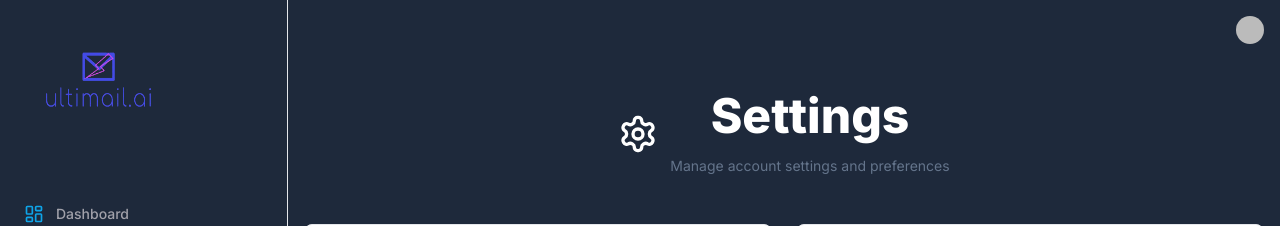
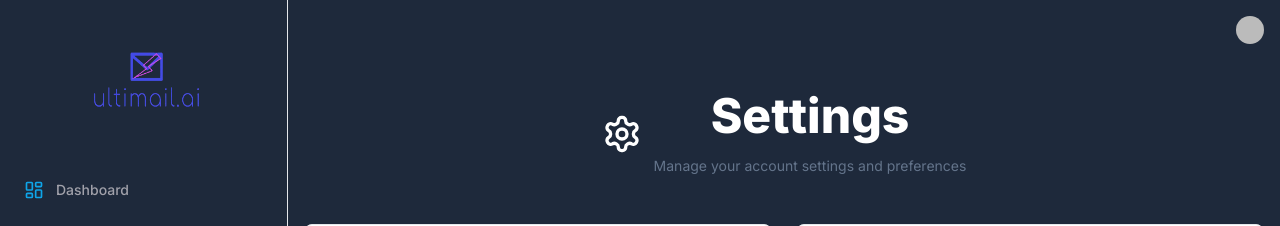
Before and after one commit to prajyot004/ai-sassy, a Next.js app: page /settings in a window 1280 px wide. Shown: the top 226 px of the page. Built offline with nearby package versions, Linux system fonts and the light colour scheme; no server answers; the database is empty; sample sign-in values are in the browser's storage; some icons are missing.

Commit message:
heading and logo alignment

```diff
--- a/app/(dashboard)/(routes)/conversation/ConversionClient.tsx
+++ b/app/(dashboard)/(routes)/conversation/ConversionClient.tsx
@@ -169,7 +169,7 @@ const ConversationPage = ({ userSubscription }: ConversionPageProps) => {
             icon={Mail}
             iconColor="text-purple-600"
             bgColor="bg-white"
-            titleClass="text-black"
+            titleClass="text-black flex justify-start"
           />
           <Form {...form}>
             <form onSubmit={form.handleSubmit(onSubmit)} className="space-y-6">
--- a/app/(dashboard)/(routes)/email-history/EmailHistoryClient.tsx
+++ b/app/(dashboard)/(routes)/email-history/EmailHistoryClient.tsx
@@ -2,7 +2,7 @@
 
 import { useState } from "react";
 import { Heading } from "@/components/heading";
-import { Mail, Trash2 } from "lucide-react";
+import { Mail, Trash2, Loader2 } from "lucide-react";
 import { Card } from "@/components/ui/card";
 import { Button } from "@/components/ui/button";
 import axios from "axios";
@@ -27,10 +27,12 @@ interface EmailHistoryClientProps {
 
 export const EmailHistoryClient = ({ initialEmails }: EmailHistoryClientProps) => {
   const [emails, setEmails] = useState<EmailHistoryEntry[]>(initialEmails);
+  const [deletingId, setDeletingId] = useState<string | null>(null);
   const router = useRouter();
 
   const handleDelete = async (id: string) => {
     try {
+      setDeletingId(id);
       await axios.delete(`/api/email-history/${id}`);
       setEmails(emails.filter(email => email.id !== id));
       toast.success("Email deleted successfully");
@@ -38,6 +40,8 @@ export const EmailHistoryClient = ({ initialEmails }: EmailHistoryClientProps) =
     } catch (error) {
       console.error("Delete error:", error);
       toast.error("Failed to delete email");
+    } finally {
+      setDeletingId(null);
     }
   };
 
@@ -128,8 +132,13 @@ export const EmailHistoryClient = ({ initialEmails }: EmailHistoryClientProps) =
                 size="icon"
                 onClick={() => handleDelete(email.id)}
                 className="text-red-500 hover:text-red-600 hover:bg-red-100/10"
+                disabled={deletingId === email.id}
               >
-                <Trash2 className="h-5 w-5" />
+                {deletingId === email.id ? (
+                  <Loader2 className="h-5 w-5 animate-spin" />
+                ) : (
+                  <Trash2 className="h-5 w-5" />
+                )}
               </Button>
             </div>
           </Card>
--- a/app/(dashboard)/(routes)/settings/SettingsClient.tsx
+++ b/app/(dashboard)/(routes)/settings/SettingsClient.tsx
@@ -32,10 +32,10 @@ interface SettingsClientProps {
     }>;
     imageUrl: string;
   } | null;
-  limit:number;
+  limit: number;
 }
 
-const SettingsClient = ({ isPro, apiLimitCount, user,limit }: SettingsClientProps) => {
+const SettingsClient = ({ isPro, apiLimitCount, user, limit }: SettingsClientProps) => {
   const [isLoading, setIsLoading] = useState(false);
   const [loading, setLoading] = useState(false);
   const router = useRouter();
@@ -77,15 +77,28 @@ const SettingsClient = ({ isPro, apiLimitCount, user,limit }: SettingsClientProp
       {(isLoading || loading) && <LoadingOverlay message="Updating settings..." />}
       <div className="container mx-auto py-8 px-4 max-w-7xl space-y-8 bg-[#1E293B]">
         <div className="text-center mb-12">
-          <Heading
+          {/* <Heading
             title="Settings"
             description="Manage account settings and preferences"
             icon={Settings}
             iconColor="text-white"
             bgColor="bg-gray-700/10"
-            titleClass="text-5xl font-extrabold text-white mb-4"
-            descriptionClass="text-lg text-gray-400"
-          />
+            titleClass="text-5xl font-extrabold text-white mb-4 flex justify-center"
+            descriptionClass="text-lg text-gray-400 flex justify-center"
+          /> */}
+          <div className="px-4 lg:px-8 flex items-center gap-x-3 mb-8 justify-center">
+            <div className={"bg-p-2 w-fit rounded-md"}>
+              <Settings className="w-10 h-10 text-white" />
+            </div>
+            <div>
+              <h2 className="text-5xl font-extrabold text-white mb-4 flex justify-center"> {/* Apply titleClass here */}
+                Settings
+              </h2>
+              <p className="text-sm text-muted-foreground">
+                Manage your account settings and preferences
+              </p>
+            </div>
+          </div>
         </div>
 
         <div className="grid grid-cols-1 md:grid-cols-2 gap-6">
--- a/components/heading.tsx
+++ b/components/heading.tsx
@@ -21,7 +21,7 @@ export const Heading = ({
 }: HeadingProps) => {
     return (
         <>
-        <div className="px-4 lg:px-8 flex items-center gap-x-3 mb-8 justify-center">
+        <div className="px-4 lg:px-8 flex items-center gap-x-3 mb-8">
            <div className={cn("bg-p-2 w-fit rounded-md")}>
                 <Icon className={cn("w-10 h-10", iconColor)} />
            </div>
--- a/components/sidebar.tsx
+++ b/components/sidebar.tsx
@@ -62,11 +62,13 @@ const Sidebar = ({
     return (
         <div className="space-y-4 py-4 flex flex-col h-full bg-[#1E293B] border-r-[1px] text-white">
             <div className="px-3 py-2 flex-1">
-                <Link href="/dashboard" className="flex items-center justify-between pl-3 mb-14">
-                    <div className="relative w-36 h-28 mr-4">
-                        <Image fill alt="Logo" src="/ultimail_logo.png" />
-                    </div>
-                </Link>
+                <div className=" flex items-center justify-center mb-8">
+                    <Link href="/dashboard">
+                        <div className="relative w-36 h-28">
+                            <Image fill alt="Logo" src="/ultimail_logo.png" />
+                        </div>
+                    </Link>
+                </div>
                 <div className="space-y-1">
                     {routes.map((route) => (
                         <Link
```
